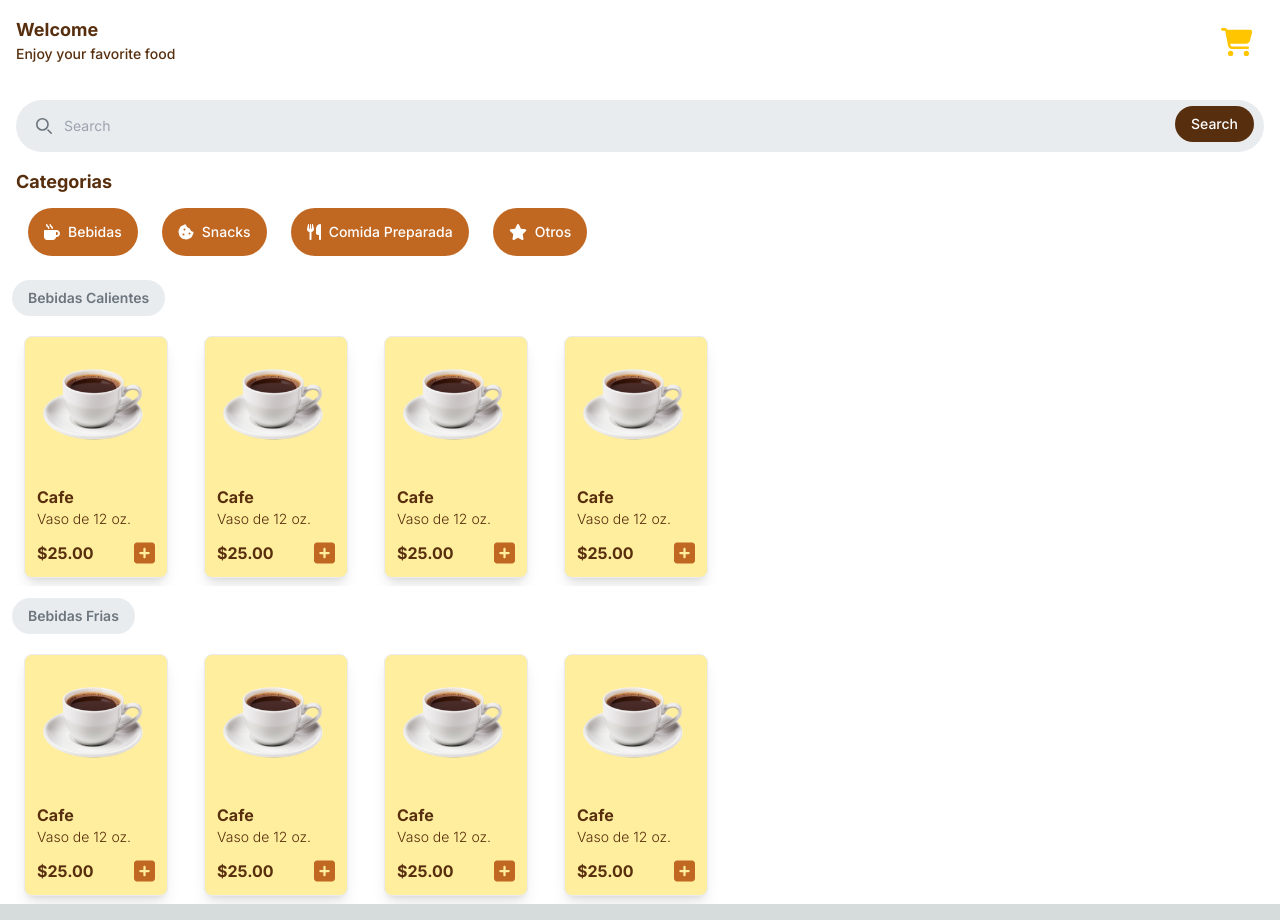
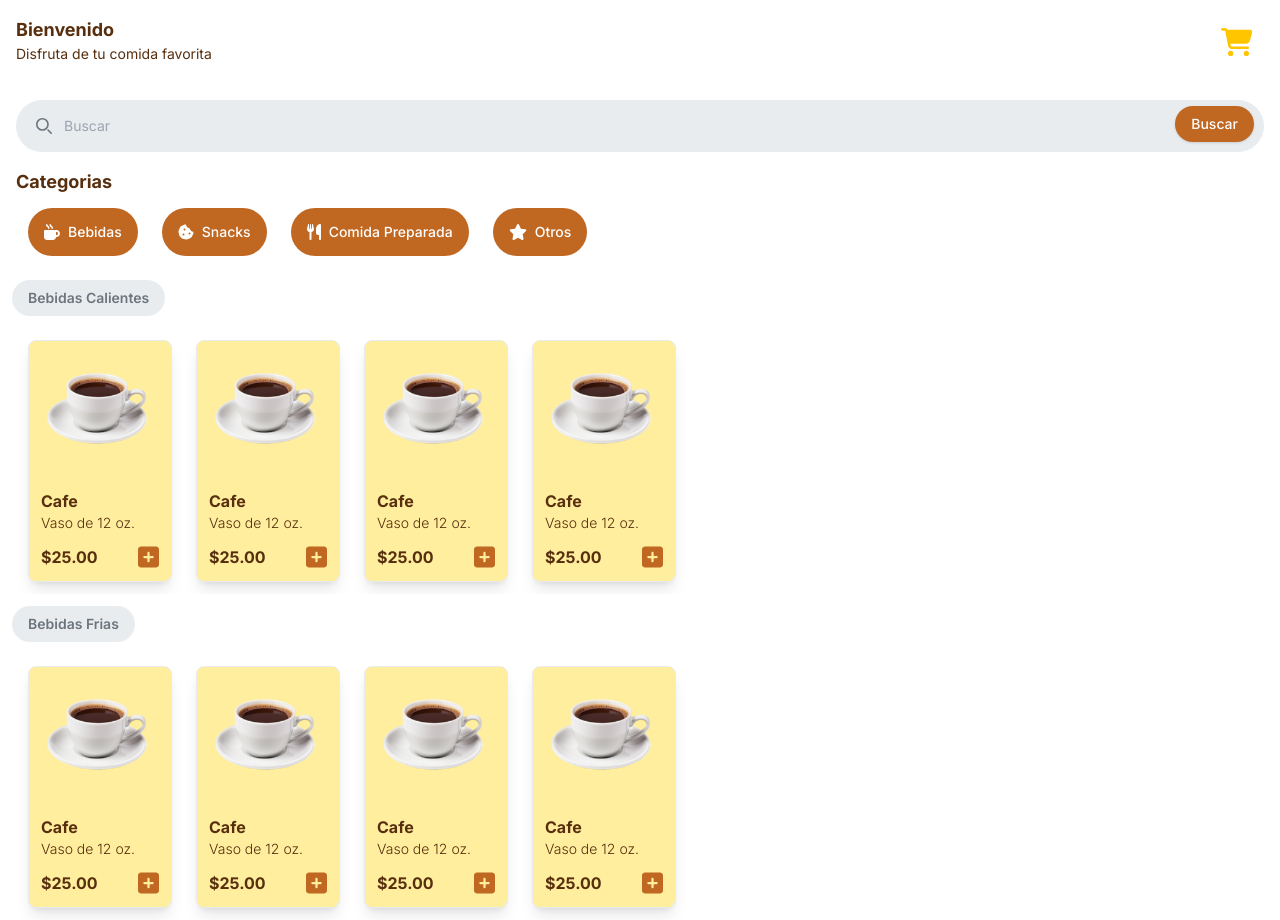
Before and after one commit to Magi3654/cafetec, a Next.js app: page /main in a window 1280 px wide. Built offline with nearby package versions, Linux system fonts and the light colour scheme.

Commit message:
search update

```diff
--- a/src/app/items/ItemCard.jsx
+++ b/src/app/items/ItemCard.jsx
@@ -3,8 +3,8 @@ import Image from 'next/image'
 
 const ItemCard = ({title, image, description, price}) => {
   return (
-    <div className='m-2'>
-        <div class="bg-babyYellow border border-gray rounded-lg shadow-lg mr-5 w-36">
+    <div className='m-3'>
+        <div class="bg-babyYellow border border-gray rounded-lg shadow-lg w-36">
             <a href="#">
                 <Image
                     src={`/img/${image}`}
--- a/src/app/main/page.jsx
+++ b/src/app/main/page.jsx
@@ -8,8 +8,8 @@ const Main = () => {
         <div className="bg-white flex flex-col">
             <div className='flex'>
                 <div className="flex flex-col m-4 flex-1">
-                    <p className="text-brown text-lg font-bold">Welcome</p>
-                    <p className="text-brown text-sm font-medium">Enjoy your favorite food</p>
+                    <p className="text-brown text-lg font-bold">Bienvenido</p>
+                    <p className="text-brown text-sm font-normal">Disfruta de tu comida favorita</p>
 
                 </div>
                 <svg xmlns="http://www.w3.org/2000/svg" viewBox="0 0 576 512" className='h-7 m-7' fill='#ffc600'>
--- a/src/app/search/page.jsx
+++ b/src/app/search/page.jsx
@@ -4,15 +4,15 @@ import Link from 'next/link';
 const Search = () => {
     return (
         <form className='m-4'>
-            <label htmlFor="search" className="mb-2 text-sm font-medium text-gray-900 sr-only dark:text-white">Search</label>
+            <label htmlFor="search" className="mb-2 text-sm font-medium sr-only">Search</label>
             <div className="relative">
                 <div className="absolute inset-y-0 start-0 flex items-center ps-3 pointer-events-none">
                     <svg className="w-4 h-4 ml-2 text-darkGray" aria-hidden="true" xmlns="http://www.w3.org/2000/svg" fill="none" viewBox="0 0 20 20">
                         <path stroke="currentColor" strokeLinecap="round" strokeLinejoin="round" strokeWidth="2" d="m19 19-4-4m0-7A7 7 0 1 1 1 8a7 7 0 0 1 14 0Z"/>
                     </svg>
                 </div>
-                <input type="search" id="search" className="block w-full p-4 ps-12 text-sm text-gray-900 rounded-full bg-gray focus:ring-blue-500 focus:border-blue-500 dark:bg-gray-700 dark:border-gray-600 dark:placeholder-gray-400 dark:text-white dark:focus:ring-blue-500 dark:focus:border-blue-500" placeholder="Search" required />
-                <button type="submit" className="text-white absolute end-2.5 bottom-2.5 bg-brown focus:ring-4 focus:outline-none focus:ring-blue-300 font-medium rounded-full text-sm px-4 py-2">Search</button>
+                <input type="search" id="search" className="block w-full p-4 ps-12 text-sm rounded-full bg-gray focus:ring-blue-500 focus:border-blue-500" placeholder="Buscar" required />
+                <button type="submit" className="text-white absolute end-2.5 bottom-2.5 bg-lightBrown focus:ring-4 focus:outline-none focus:ring-blue-300 font-medium rounded-full text-sm px-4 py-2 shadow">Buscar</button>
             </div>
         </form>
     )
```
